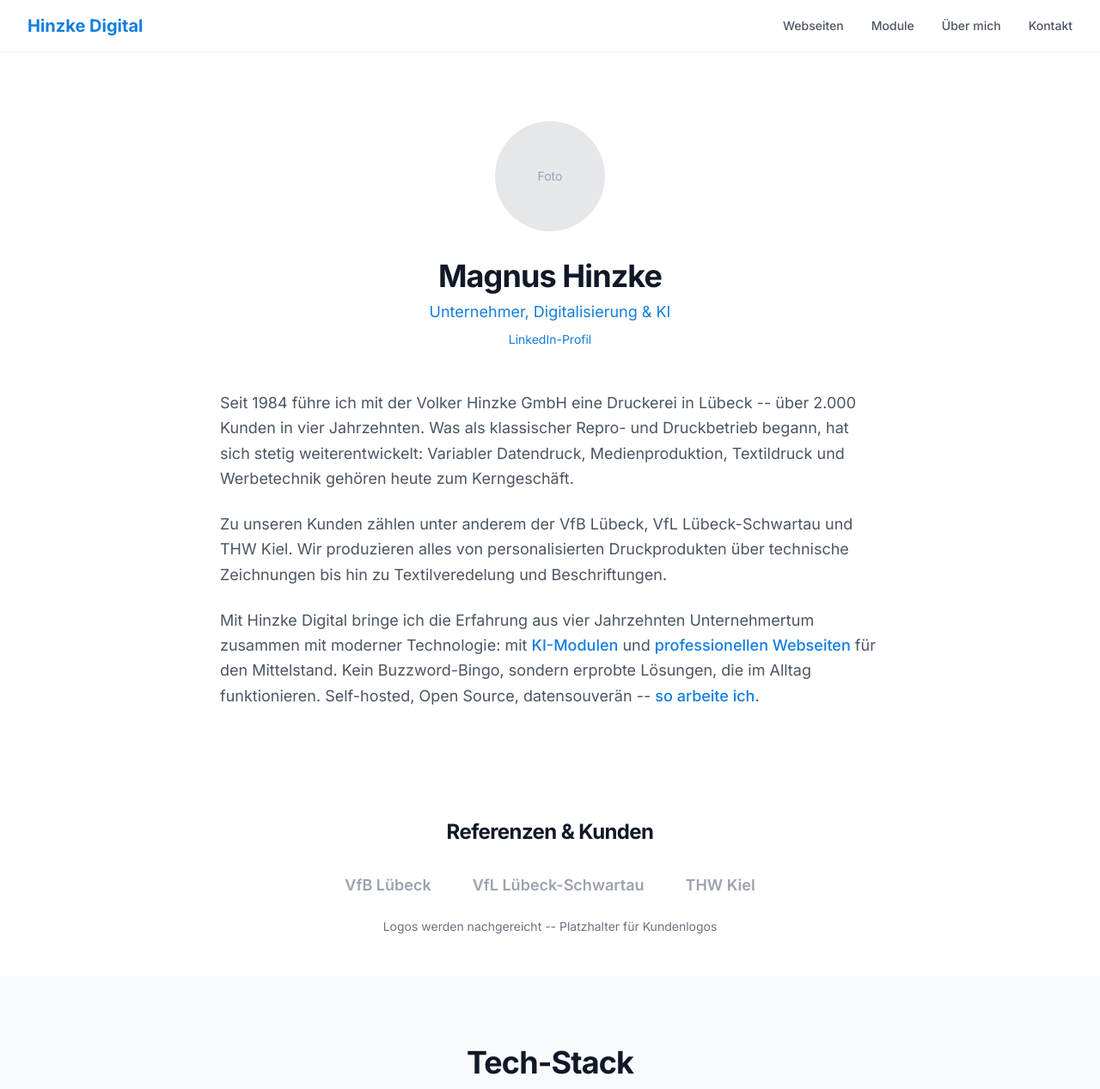
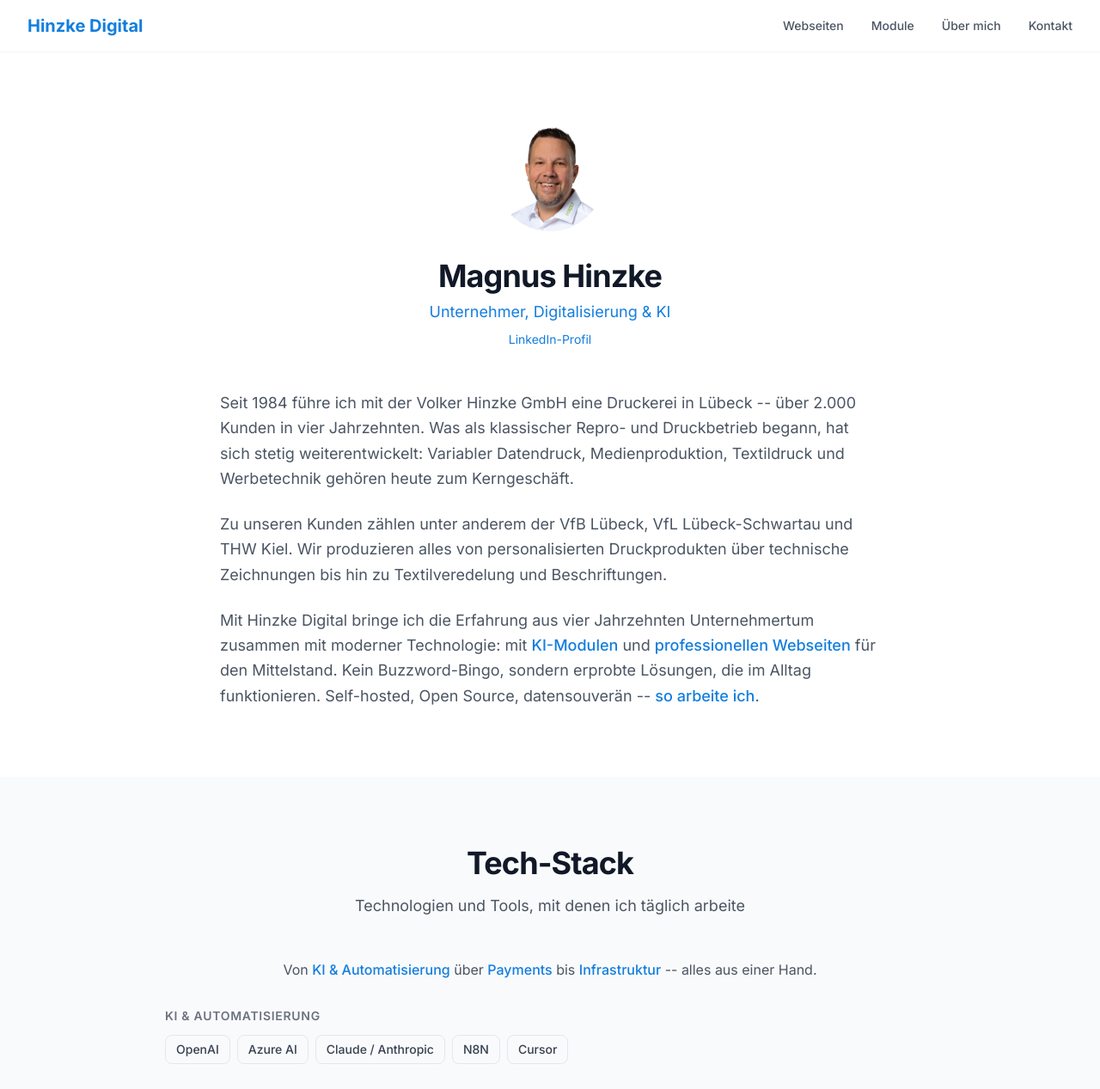
Before and after one commit to MagnusHL/hinzke-digital, an Astro site: page /ueber-mich in a window 1280 px wide. Shown: the top 1267 px of the page at 86% size. Built offline with nearby package versions, Linux system fonts and the light colour scheme; Astro itself is replaced by a stand-in of ours.

Commit message:
fix(ueber-mich): Profilbild einbauen, LinkedIn korrigieren, Referenzen-Platzhalter entfernen

```diff
--- a/src/pages/ueber-mich.astro
+++ b/src/pages/ueber-mich.astro
@@ -9,12 +9,10 @@ import CTAButton from '../components/CTAButton.astro';
   <section class="py-20">
     <div class="mx-auto max-w-7xl px-4 sm:px-6 lg:px-8">
       <div class="mx-auto max-w-3xl text-center">
-        <div class="mx-auto mb-8 flex h-32 w-32 items-center justify-center rounded-full bg-gray-200">
-          <span class="text-sm text-gray-400">Foto</span>
-        </div>
+        <img src="/images/magnus-hinzke.webp" alt="Magnus Hinzke" class="mx-auto mb-8 h-32 w-32 rounded-full object-cover" />
         <h1 class="text-4xl font-bold text-gray-900">Magnus Hinzke</h1>
         <p class="mt-2 text-lg text-primary">Unternehmer, Digitalisierung & KI</p>
-        <a href="https://linkedin.com/in/magnushinzke" target="_blank" rel="noopener" class="mt-2 inline-block text-sm text-primary hover:underline">LinkedIn-Profil</a>
+        <a href="https://www.linkedin.com/in/mhinzke/" target="_blank" rel="noopener" class="mt-2 inline-block text-sm text-primary hover:underline">LinkedIn-Profil</a>
       </div>
 
       <div class="mx-auto mt-12 max-w-3xl space-y-6 text-gray-600">
@@ -38,18 +36,6 @@ import CTAButton from '../components/CTAButton.astro';
     </div>
   </section>
 
-  <!-- Referenzen -->
-  <section class="py-12">
-    <div class="mx-auto max-w-3xl px-4">
-      <h2 class="mb-8 text-center text-2xl font-bold text-gray-900">Referenzen & Kunden</h2>
-      <div class="flex flex-wrap items-center justify-center gap-12">
-        <span class="text-lg font-semibold text-gray-400">VfB Lübeck</span>
-        <span class="text-lg font-semibold text-gray-400">VfL Lübeck-Schwartau</span>
-        <span class="text-lg font-semibold text-gray-400">THW Kiel</span>
-      </div>
-      <p class="mt-6 text-center text-sm text-gray-500">Logos werden nachgereicht -- Platzhalter für Kundenlogos</p>
-    </div>
-  </section>
 
   <section id="tech-stack" class="bg-gray-50 py-20">
     <div class="mx-auto max-w-7xl px-4 sm:px-6 lg:px-8">
```
Also changed, not shown: public/images/magnus-hinzke.webp (added).
